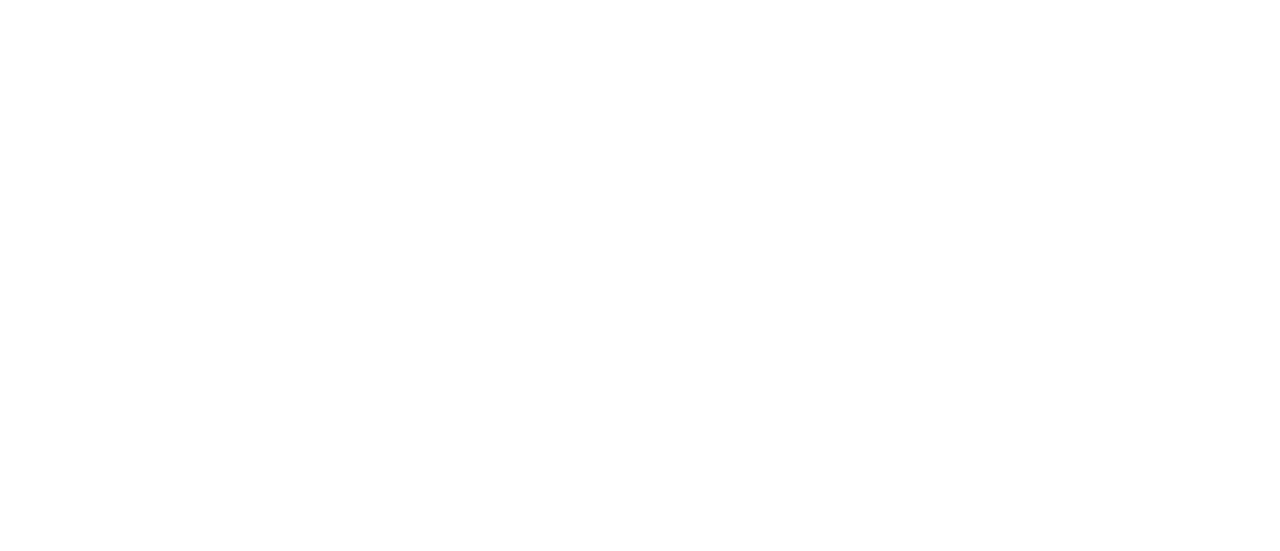
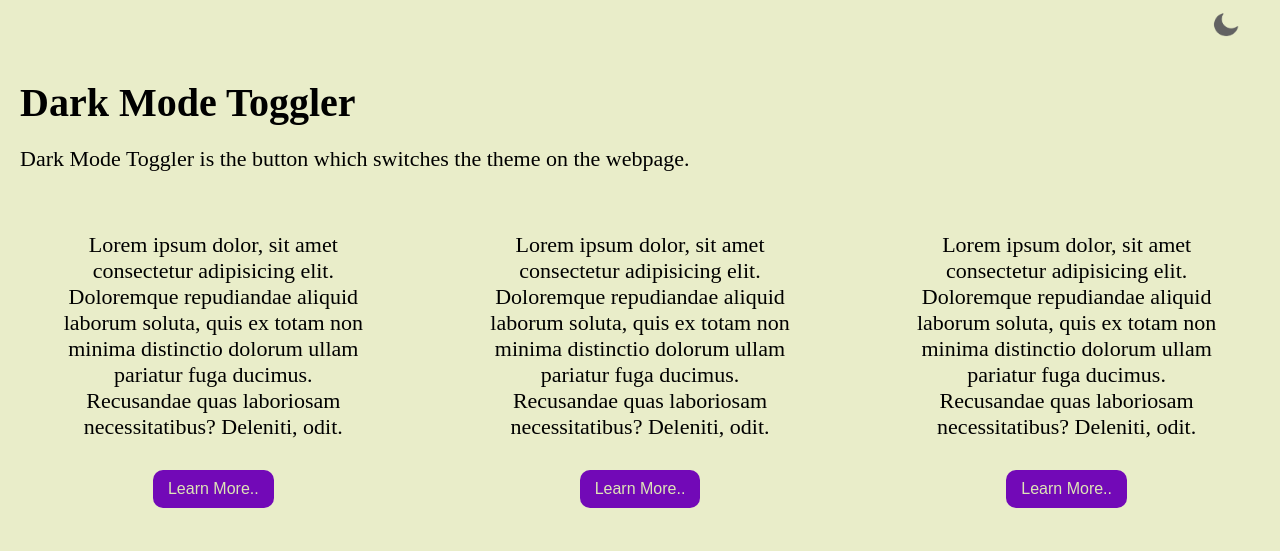
Before and after one commit to geekSamarth/Vanilla-JS, a plain HTML site: page Dark Mode Toggler/Index.html in a window 1280 px wide. Drawn offline with Linux system fonts and the light colour scheme.

Commit message:
Added styles and script

```diff
--- a/Dark Mode Toggler/Index.html
+++ b/Dark Mode Toggler/Index.html
@@ -1,11 +1,55 @@
 <!DOCTYPE html>
 <html lang="en">
-<head>
-    <meta charset="UTF-8">
-    <meta name="viewport" content="width=device-width, initial-scale=1.0">
+  <head>
+    <meta charset="UTF-8" />
+    <meta name="viewport" content="width=device-width, initial-scale=1.0" />
     <title>Dark Mode Toggler</title>
-</head>
-<body>
+    <link rel="stylesheet" href="./style.css" />
+  </head>
+  <body>
+    <main class="mainBox  " id="content">
+       <div class="themeButton" ">
+        <img src="./moon.png" alt="" id="theme-toggler">
+      </div>
 
-</body>
+      <div class="heading">
+        <h1>Dark Mode Toggler</h1>
+        <p>
+          Dark Mode Toggler is the button which switches the theme on the
+          webpage.
+        </p>
+      </div>
+
+      <div class="boxes" id="box-content">
+        <div class="box ">
+          <p>
+            Lorem ipsum dolor, sit amet consectetur adipisicing elit. Doloremque
+            repudiandae aliquid laborum soluta, quis ex totam non minima
+            distinctio dolorum ullam pariatur fuga ducimus. Recusandae quas
+            laboriosam necessitatibus? Deleniti, odit.
+          </p>
+          <button>Learn More..</button>
+        </div>
+        <div class="box">
+          <p>
+            Lorem ipsum dolor, sit amet consectetur adipisicing elit. Doloremque
+            repudiandae aliquid laborum soluta, quis ex totam non minima
+            distinctio dolorum ullam pariatur fuga ducimus. Recusandae quas
+            laboriosam necessitatibus? Deleniti, odit.
+          </p>
+          <button>Learn More..</button>
+        </div>
+        <div class="box">
+          <p>
+            Lorem ipsum dolor, sit amet consectetur adipisicing elit. Doloremque
+            repudiandae aliquid laborum soluta, quis ex totam non minima
+            distinctio dolorum ullam pariatur fuga ducimus. Recusandae quas
+            laboriosam necessitatibus? Deleniti, odit.
+          </p>
+          <button>Learn More..</button>
+        </div>
+      </div>
+    </main>
+    <script src="./main.js"></script>
+  </body>
 </html>
--- a/Dark Mode Toggler/main.js
+++ b/Dark Mode Toggler/main.js
@@ -0,0 +1,20 @@
+const content = document.getElementById("content");
+const themeToggler = document.getElementById("theme-toggler");
+
+function themeChanger(){
+    if(themeToggler.src.match('moon'))
+    {
+        themeToggler.src = './sun.png';
+        content.classList.toggle('dark');
+    }
+    else
+    {
+        themeToggler.src='./moon.png';
+        content.classList.toggle('dark');
+    }
+}
+
+themeToggler.addEventListener('click',function(e){
+    e.preventDefault();
+    themeChanger();
+})
--- a/Dark Mode Toggler/style.css
+++ b/Dark Mode Toggler/style.css
@@ -0,0 +1,84 @@
+*{
+    padding: 0;
+    margin: 0;
+    box-sizing: border-box;
+    overflow-x: hidden;
+}
+:root{
+    --light-mode-bg-color:#e9edc9;
+    --dark-mode-bg-color:#1b263b;
+    --dark-mode-text-color:#dde5b6;
+    --dark-mode-button-color:#7209b7;
+}
+.mainBox{
+    min-height: 100vh;
+    display: flex;
+    flex-direction: column;
+    background-color: var(--light-mode-bg-color);
+    transition: all 0.2s ease-in;
+}
+.themeButton {
+    text-align: right;
+    margin: 10px 40px;
+}
+.themeButton img{
+    height: 30px;
+    width: 30px;
+    cursor: pointer;
+}
+.heading{
+    padding: 20px;
+    margin: 5px 0 30px 0;
+}
+.heading h1{
+    margin-bottom: 20px;
+    font-size: 40px;
+}
+.heading p{
+    font-size: 22px;
+}
+.boxes{
+    display: flex;
+    flex-wrap: wrap;
+    justify-content: space-around;
+    text-align: center;
+}
+.box{
+    width: 25vw;
+    padding: 10px;
+    border-radius: 10px;
+}
+.box p{
+    font-size: 22px;
+}
+.box button{
+    padding: 10px 15px;
+    margin: 30px 0;
+    border: none;
+    border-radius: 10px;
+    font-size: 16px;
+    background-color: var(--dark-mode-button-color);
+    color: var(--dark-mode-text-color);
+    cursor: pointer;
+}
+
+.dark{
+    background-color:var(--dark-mode-bg-color);
+    color: var(--dark-mode-text-color);
+    transition: all 0.2s ease-in;
+}
+
+/* adding media queries to the webpage */
+
+@media screen and (max-width:540px) {
+    .heading h1{
+        font-size: 30px;
+    }
+    .boxes{
+        flex-direction: column;
+    }
+    .box{
+        width: 90vw;
+    }
+
+}
```
Also changed, not shown: Dark Mode Toggler/moon.png (added), Dark Mode Toggler/sun.png (added).
